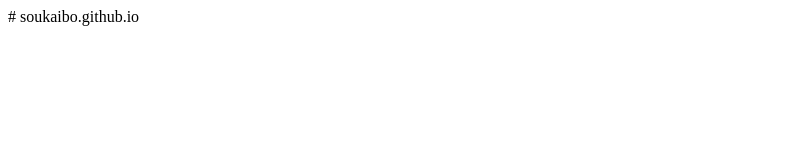
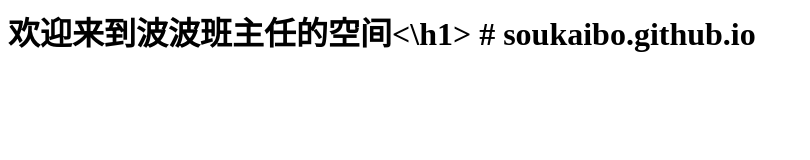
Before and after one commit to soukaibo/soukaibo.github.io, a plain HTML site: page index.html in a window 1280 px wide. Shown: the whole page, without its empty margins (0-810 px from the left). Drawn offline with Linux system fonts and the light colour scheme.

Commit message:
Update index.html

```diff
--- a/index.html
+++ b/index.html
@@ -1 +1,2 @@
+<h1>欢迎来到波波班主任的空间<\h1>
 # soukaibo.github.io
```
